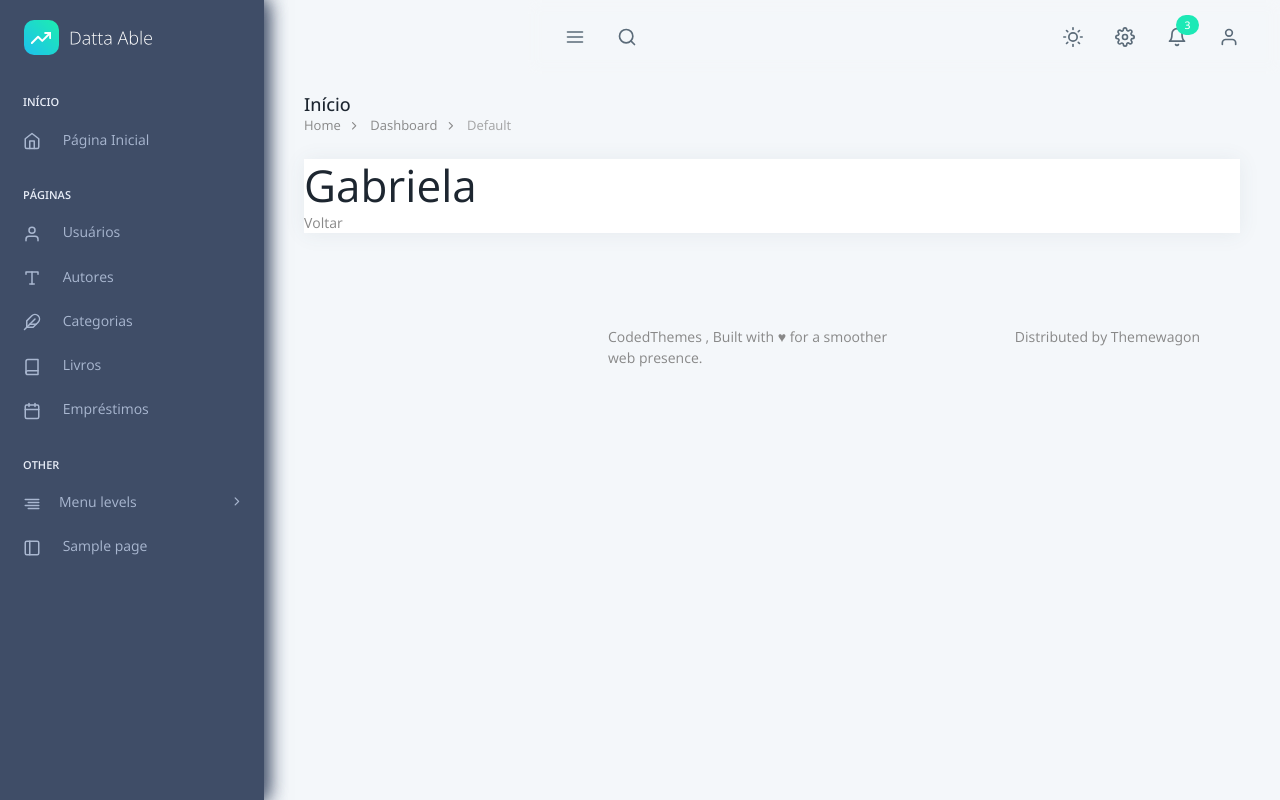
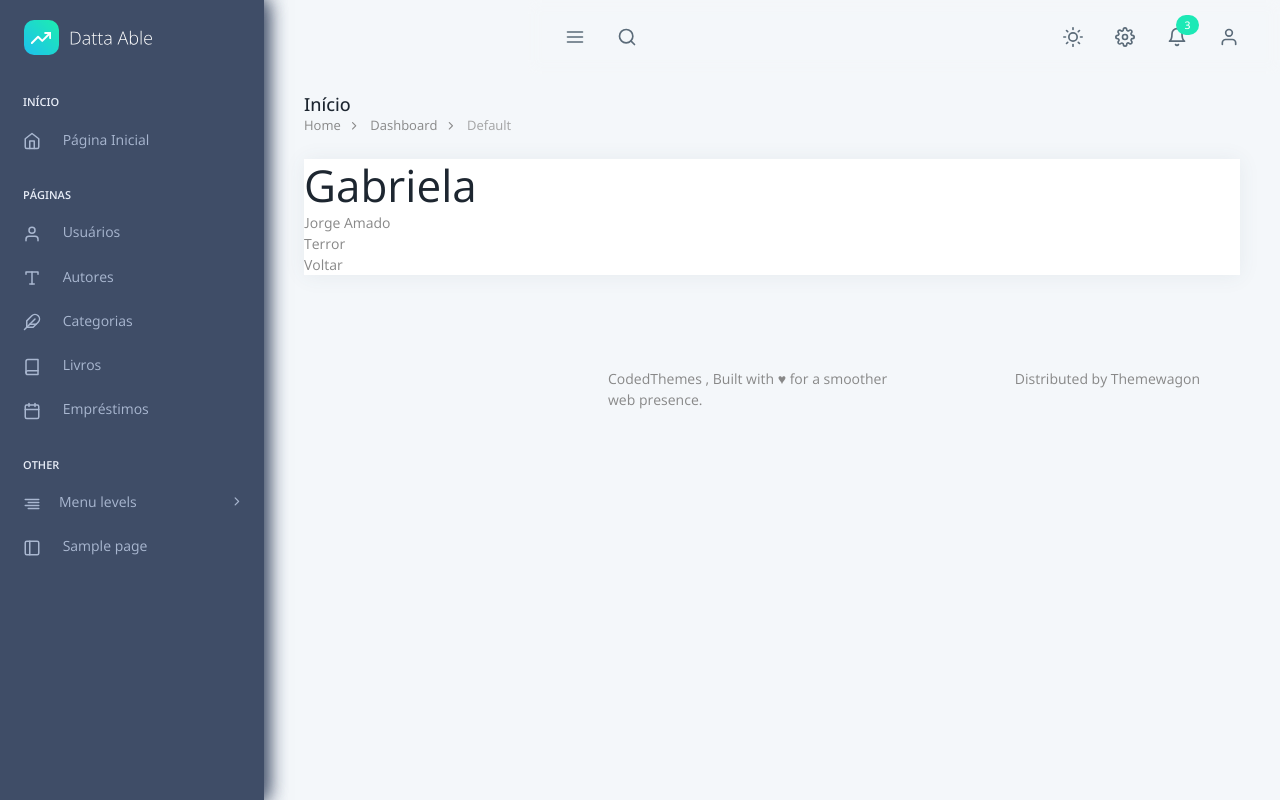
Before and after one commit to livia-trindade/psw-biblioteca, a Django app: page /livro/1/ in a window 1280 px wide. Run offline with Django 5.2, Linux system fonts and the light colour scheme; a user stored in the database is signed in; data comes from the database, SQL or seed files in the repository.

Commit message:
Correção no template detalha.html de categoria

```diff
--- a/templates/livro/detalha.html
+++ b/templates/livro/detalha.html
@@ -2,7 +2,8 @@
 
 {% block content %}
 <h2>{{livro.nome}}</h2>
-<p>{{livro.nacionalidade}}</p>
+<p>{{livro.autor}}</p>
+<p>{{livro.categoria}}</p>
 
 
 <div>
--- a/templates/livro/index.html
+++ b/templates/livro/index.html
@@ -4,7 +4,7 @@
 {% block content %}
 <div class="container mt-4">
   <div class="text-center mb-4">
-    <h3 class="fw-bold">📚 Lista de Livros</h3>
+    <h3 class="fw-bold">Lista de Livros</h3>
   </div>
 
   <div class="d-flex justify-content-end mb-3">
```
